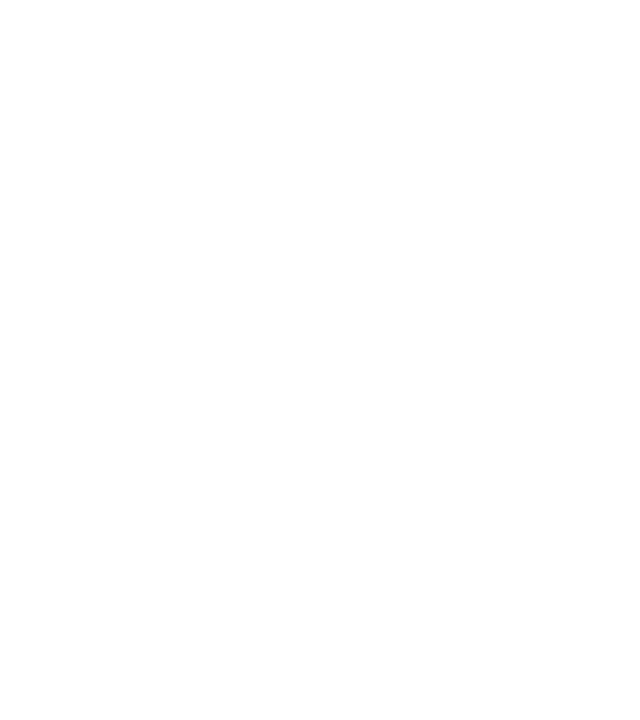
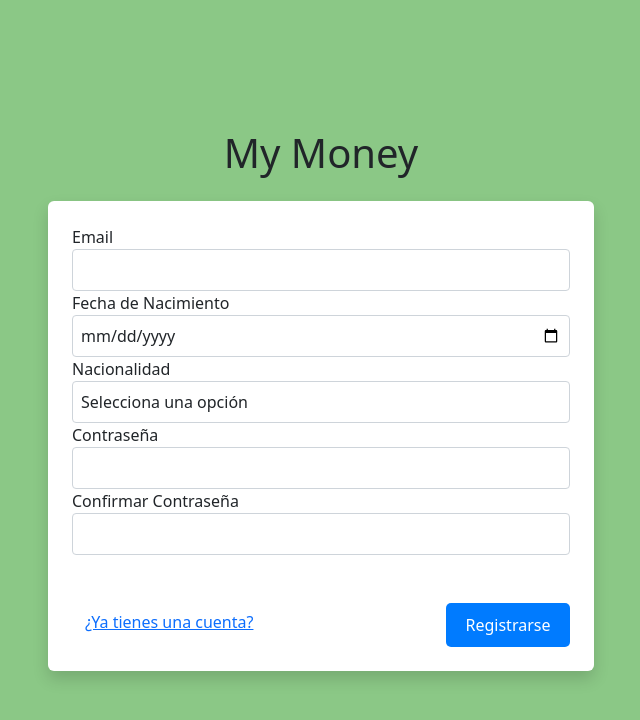
Before and after one commit to Tanke6003/myMoneyFrontEnd, an Angular app: page / in a window 1280 px wide. Shown: the top 720 px of the page, without its empty margins (319-959 px from the left). Built offline with nearby package versions, Linux system fonts and the light colour scheme.

Commit message:
add principal idea about sing-up and styles

```diff
--- a/angular.json
+++ b/angular.json
@@ -25,9 +25,12 @@
               "src/assets"
             ],
             "styles": [
+              "node_modules/bootstrap/dist/css/bootstrap.min.css",
               "src/styles.css"
             ],
-            "scripts": []
+            "scripts": [
+              "node_modules/bootstrap/dist/js/bootstrap.min.js"
+            ]
           },
           "configurations": {
             "production": {
--- a/package.json
+++ b/package.json
@@ -18,6 +18,7 @@
     "@angular/platform-browser": "^17.0.0",
     "@angular/platform-browser-dynamic": "^17.0.0",
     "@angular/router": "^17.0.0",
+    "bootstrap": "^5.3.2",
     "rxjs": "~7.8.0",
     "tslib": "^2.3.0",
     "zone.js": "~0.14.2"
--- a/src/app/app.component.html
+++ b/src/app/app.component.html
@@ -1 +1,2 @@
-<router-outlet></router-outlet>
+<!-- <router-outlet></router-outlet> -->
+<app-sign-up></app-sign-up>
--- a/src/app/app.component.ts
+++ b/src/app/app.component.ts
@@ -1,11 +1,12 @@
 import { Component } from '@angular/core';
 import { CommonModule } from '@angular/common';
 import { RouterOutlet } from '@angular/router';
+import { SignUpComponent } from './pages/auth/sign-up/sign-up.component';
 
 @Component({
   selector: 'app-root',
   standalone: true,
-  imports: [CommonModule, RouterOutlet],
+  imports: [CommonModule, RouterOutlet,SignUpComponent],
   templateUrl: './app.component.html',
   styleUrl: './app.component.css'
 })
--- /dev/null
+++ b/src/app/core/css/tkn-controls.css
@@ -0,0 +1,60 @@
+
+/* Agrega estos estilos al archivo de estilos de tu aplicación o componente */
+.tkn-select {
+    appearance: none; /* Elimina la apariencia nativa del menú desplegable en algunos navegadores */
+    background-color: #fff; /* Color de fondo */
+    border: 1px solid #ced4da; /* Borde del menú desplegable */
+    padding: 8px; /* Espaciado interno */
+    border-radius: 4px; /* Bordes redondeados */
+    width: 100%; /* Ocupa el ancho completo del contenedor padre */
+    cursor: pointer; /* Cambia el cursor al pasar sobre el menú desplegable */
+}
+
+.tkn-select:focus {
+    outline: none; /* Elimina el contorno al enfocar el menú desplegable */
+    box-shadow: 0 0 5px rgba(0, 123, 255, 0.5); /* Sombra suave al enfocar el menú desplegable */
+}
+
+/* Estilos para las opciones dentro del menú desplegable */
+.tkn-select option {
+    background-color: #fff; /* Color de fondo */
+    color: #495057; /* Color del texto */
+}
+
+.tkn-select option:hover {
+    background-color: #e9ecef; /* Color de fondo al pasar el ratón sobre la opción */
+}
+/* Agrega estos estilos al archivo de estilos de tu aplicación o componente */
+.tkn-input {
+    background-color: #fff; /* Color de fondo del input */
+    border: 1px solid #ced4da; /* Borde del input */
+    padding: 8px; /* Espaciado interno */
+    border-radius: 4px; /* Bordes redondeados */
+    width: 100%; /* Ocupa el ancho completo del contenedor padre */
+    transition: border-color 0.15s ease-in-out, box-shadow 0.15s ease-in-out; /* Transición suave */
+}
+
+.tkn-input:focus {
+    border-color: #007bff; /* Color del borde al enfocar el input */
+    outline: 0; /* Elimina el contorno al enfocar el input */
+    box-shadow: 0 0 5px rgba(0, 123, 255, 0.5); /* Sombra suave al enfocar el input */
+}
+
+/* Estilo para inputs de tipo "date" */
+.tkn-date {
+    appearance: none; /* Elimina la apariencia nativa en algunos navegadores */
+}
+
+.tkn-button {
+    background-color: #007bff; /* Color de fondo del botón */
+    color: #fff; /* Color del texto del botón */
+    padding: 10px 20px;
+    border: none;
+    border-radius: 5px;
+    cursor: pointer;
+}
+
+.tkn-button:disabled {
+    background-color: #ccc; /* Color de fondo del botón desactivado */
+    cursor: not-allowed;
+}
--- a/src/app/pages/auth/sign-up/sign-up.component.css
+++ b/src/app/pages/auth/sign-up/sign-up.component.css
@@ -0,0 +1,4 @@
+.sign-up-page{
+    /* some color for backround that represent money but was friendly */
+    background-color: #8bc886;
+}
--- a/src/app/pages/auth/sign-up/sign-up.component.html
+++ b/src/app/pages/auth/sign-up/sign-up.component.html
@@ -1 +1,51 @@
-<p>sign-up works!</p>
+<body class="page sign-up-page">
+    <div class="container">
+        <div class="row justify-content-center">
+            <div class="col-xl-6 col-lg-6 col-md-8 col-sm-12">
+                <!-- Agrega el título "myMoney" aquí -->
+                <h1 class="text-center mb-4">My Money</h1>
+
+                <!-- Formulario -->
+                <form class="bg-white p-4 rounded shadow">
+                    <div class="form-group">
+                        <label for="email">Email</label>
+                        <input type="email" id="email" class="form-control tkn-input" formControlName="email">
+                    </div>
+
+                    <div class="form-group">
+                        <label for="birthDate">Fecha de Nacimiento</label>
+                        <input type="date" id="birthDate" class="form-control tkn-input tkn-date" formControlName="birthDate">
+                    </div>
+
+                    <div class="form-group">
+                        <label for="nationality">Nacionalidad</label>
+                        <select id="nationality" class="form-control tkn-input" formControlName="nationality">
+                            <option selected disabled>Selecciona una opción</option>
+                            <option value="usa">Estados Unidos</option>
+                            <option value="canada">Canadá</option>
+                            <option value="mexico">México</option>
+                            <!-- Agrega más opciones según sea necesario -->
+                        </select>
+                    </div>
+
+                    <div class="form-group">
+                        <label for="password">Contraseña</label>
+                        <input type="password" id="password" class="form-control tkn-input" formControlName="password">
+                    </div>
+                    <div class="form-group">
+                        <label for="confirmPassword">Confirmar Contraseña</label>
+                        <input type="password" id="confirmPassword" class="form-control tkn-input" formControlName="confirmPassword">
+                    </div>
+                    <div class=" form-group">
+                        <div class="d-flex">
+                            <a class="btn btn-link tkn-link mt-5" routerLink="/sign-in">¿Ya tienes una cuenta?</a>
+                            <button type="submit" class="btn btn-primary tkn-button mt-5 ms-auto col-xl-3" [disabled]="">Registrarse</button>
+                        </div>
+
+                    </div>
+
+                </form>
+            </div>
+        </div>
+    </div>
+</body>
--- a/src/styles.css
+++ b/src/styles.css
@@ -1 +1,12 @@
-/* You can add global styles to this file, and also import other style files */
+
+/* Adding Styles Personalized By Me */
+@import url('app/core/css/tkn-controls.css');
+
+.page{
+    height: 100vh!important;
+    width: 100vw!important;
+    display: flex;
+    justify-content: center;
+    align-items: center;
+
+}
```
Also changed, not shown: 1 other file (tests, documents, lock files or other folders).
